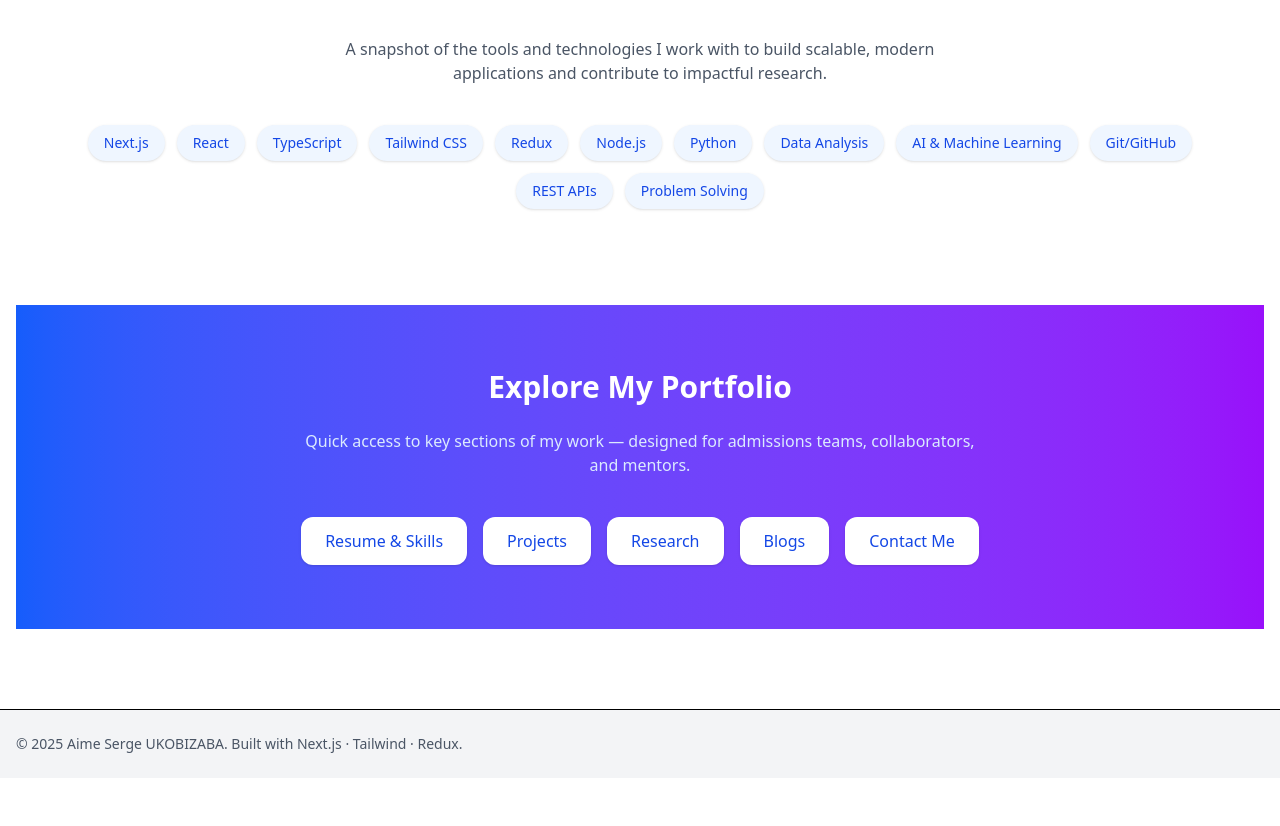
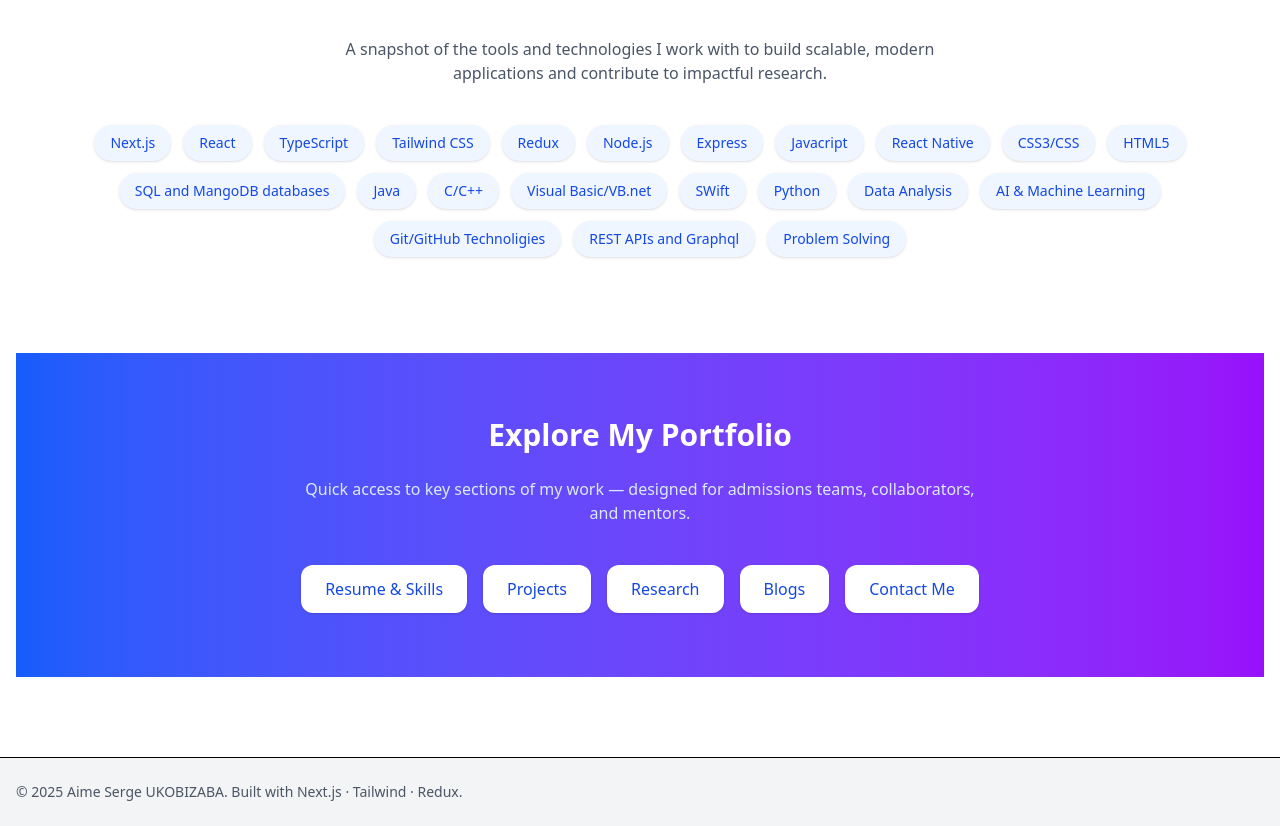
Before and after one commit to Aime-Serge/PORTFOLIO-WEBSITE, a Next.js app: page / in a window 1280 px wide. Shown: the part 1671-2497 px from the top of the page. Before the commit the page ends 2449 px from the top, so only its background shows below. Built offline with nearby package versions, Linux system fonts and the light colour scheme.

Commit message:
Update: Updating my technical, programming languages and technologies

```diff
--- a/src/pages/index.tsx
+++ b/src/pages/index.tsx
@@ -125,12 +125,23 @@ export default function HomePage() {
             "Tailwind CSS",
             "Redux",
             "Node.js",
+            "Express",
+            "Javacript",
+            "React Native",
+            "CSS3/CSS",
+            "HTML5",
+            "SQL and MangoDB databases",
+            "Java",
+            "C/C++",
+            "Visual Basic/VB.net",
+            "SWift",
             "Python",
             "Data Analysis",
             "AI & Machine Learning",
-            "Git/GitHub",
-            "REST APIs",
+            "Git/GitHub Technoligies",
+            "REST APIs and Graphql",
             "Problem Solving",
+
           ].map((skill) => (
             <span
               key={skill}
```
